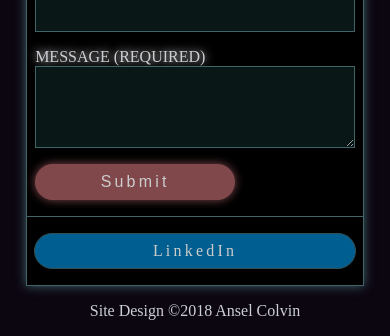
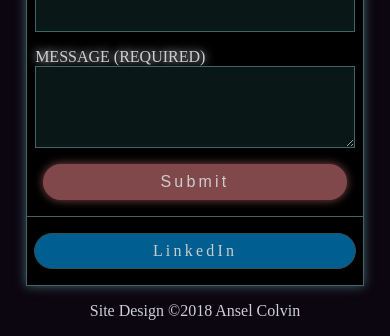
Before and after one commit to theoryNine/personal-site, a website: page src/index.html in a window 390 px wide. Shown: the part 2633-2969 px from the top of the page. Drawn offline with nearby package versions, Linux system fonts and the light colour scheme; files that its build step writes are made by us from their sources; files whose address does not match are found by name; a web font is replaced by a local one.

Commit message:
Fix buttons

```diff
--- a/src/styles/contact.scss
+++ b/src/styles/contact.scss
@@ -96,6 +96,16 @@
                 text-shadow: 0 0 10px var(--pureWhite);
                 opacity: 1;
             }
+
+            @media (max-width: 450px) {
+                width: 95%;
+            }
+        }
+
+        .form-buttons {
+            @media (max-width: 450px) {
+                text-align: center;
+            }
         }
     }
 }
```
Also changed, not shown: dist/styles/contact.css, dist/styles/main.css, src/css/contact.css, src/css/main.css.
